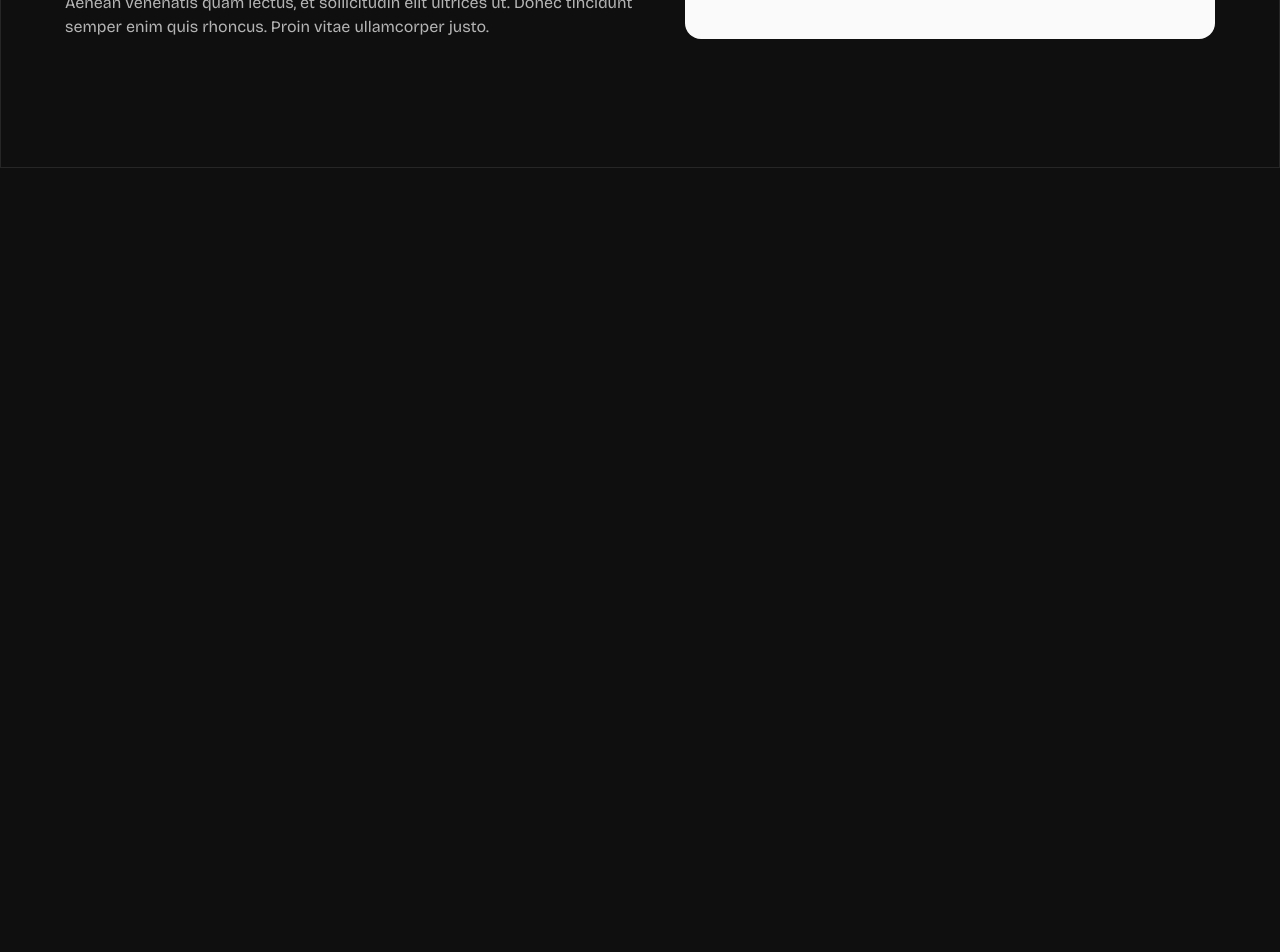
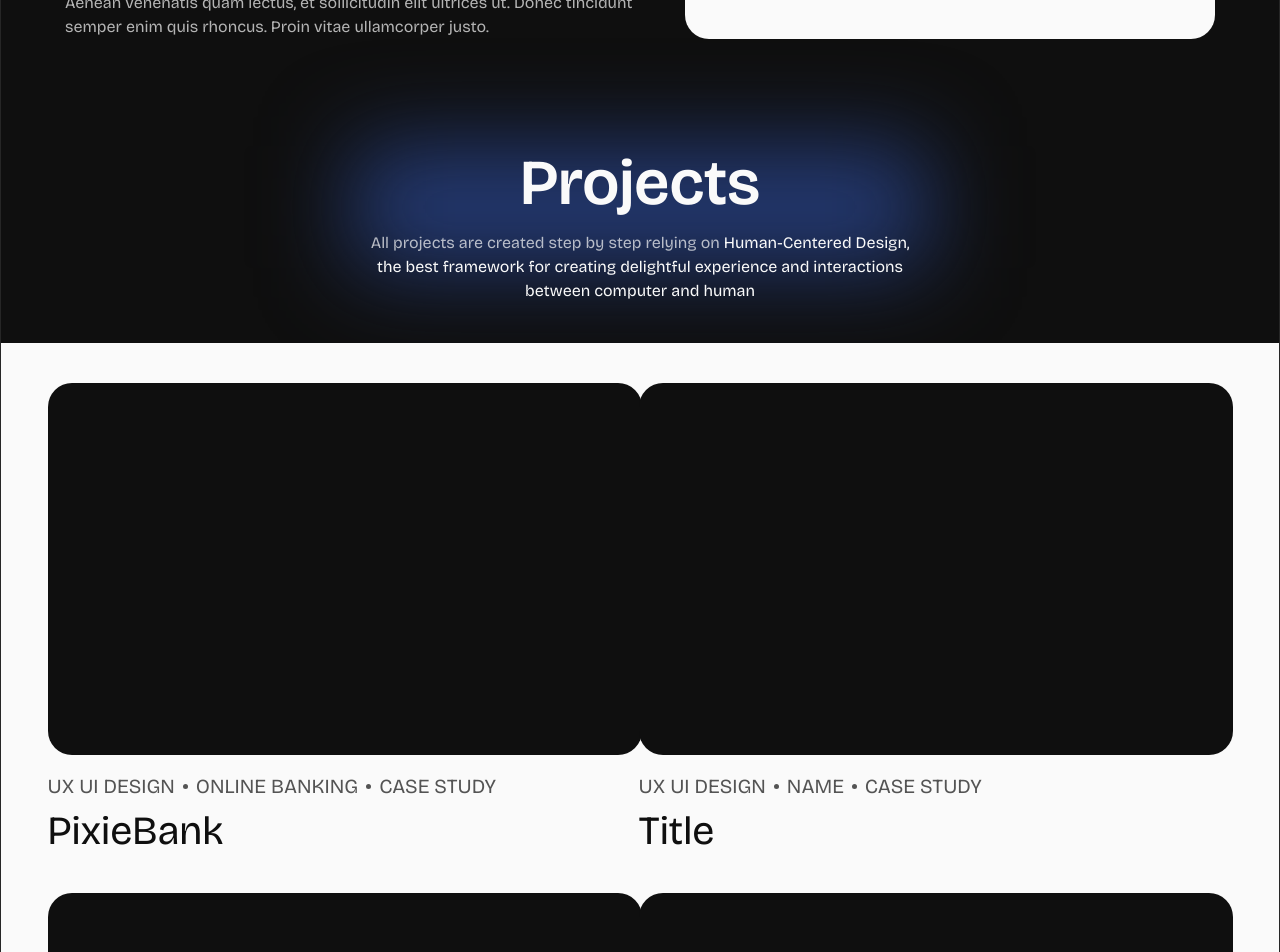
Before and after one commit to kshyr/ivanna-portfolio, a Next.js app: page / in a window 1280 px wide. Shown: the part 380-1332 px from the top of the page. Before the commit the page ends 800 px from the top, so only its background shows below. Built offline with nearby package versions, Linux system fonts and the light colour scheme.

Commit message:
projects section

```diff
--- a/app/page.tsx
+++ b/app/page.tsx
@@ -1,9 +1,11 @@
 import HeroSection from "@/components/HeroSection";
+import ProjectsSection from "@/components/ProjectsSection";
 
 export default function Home() {
   return (
-    <main className="flex w-full max-w-[1440px] py-32 px-16 flex-col border font-sans text-base">
+    <main className="flex w-full max-w-[1440px] py-32 flex-col border font-sans text-base">
       <HeroSection />
+      <ProjectsSection />
     </main>
   );
 }
--- a/components/HeroSection.tsx
+++ b/components/HeroSection.tsx
@@ -1,6 +1,6 @@
 export default function HeroSection() {
   return (
-    <section className="flex w-full justify-between">
+    <section className="flex w-full justify-between px-16">
       <div className="flex gap-2 flex-col">
         <div>
           <h1 className="text-xl font-semibold leading-[48px]">
@@ -19,7 +19,7 @@ export default function HeroSection() {
           ullamcorper justo.
         </p>
       </div>
-      <div className="bg-foreground w-[530px] rounded-2xl" />
+      <div className="bg-foreground w-[530px] rounded-3xl" />
     </section>
   );
 }
--- a/components/ProjectsSection.tsx
+++ b/components/ProjectsSection.tsx
@@ -1,3 +1,65 @@
+type Project = {
+  tags: string[];
+  title: string;
+};
+
+const projects: Project[] = [
+  {
+    title: "PixieBank",
+    tags: ["UX UI Design", "Online Banking", "Case Study"],
+  },
+  ...new Array(3).fill({
+    title: "Title",
+    tags: ["UX UI Design", "Name", "Case Study"],
+  }),
+];
+
 export default function ProjectsSection() {
-  return <div className="h-screen  bg-foreground"></div>;
+  return (
+    <section className="w-full flex flex-col">
+      <div
+        className="flex flex-col w-full items-center relative pb-10 pt-24
+      before:content-[''] before:absolute before:top-8 before:left-0 before:right-0 before:bottom-0 before:z-[-1] before:bg-[#243A74] before:rounded-2xl before:transform before:scale-[0.45] before:blur-[100px] before:opacity-100"
+      >
+        <h1 className="text-xl font-semibold text-center">Projects</h1>
+        <p className="text-sm max-w-[550px] text-center">
+          <span className="opacity-70">
+            All projects are created step by step relying on
+          </span>{" "}
+          Human-Centered Design, the best framework for creating delightful
+          experience and interactions between computer and human
+        </p>
+      </div>
+      <div className="grid grid-cols-2 grid-rows-2 gap-8 bg-foreground text-background w-full place-items-center py-10 px-16">
+        {projects?.map((project, i) => {
+          return (
+            <div
+              key={project?.title + "-" + i}
+              className="flex flex-col col-span-1 row-span-1"
+            >
+              <div className="bg-background rounded-3xl w-[594px] h-[372px]" />
+              <div className="flex gap-2 mt-4 items-center opacity-70">
+                {project.tags.map((tag, i) => {
+                  return (
+                    <>
+                      <span
+                        key={project?.title + "-" + i + tag}
+                        className="uppercase"
+                      >
+                        {tag}
+                      </span>
+                      {i !== project.tags.length - 1 && (
+                        <div className="w-[5px] h-[5px] bg-background rounded-full" />
+                      )}
+                    </>
+                  );
+                })}
+              </div>
+              <h3 className="text-lg">{project.title}</h3>
+            </div>
+          );
+        })}
+      </div>
+    </section>
+  );
 }
```
